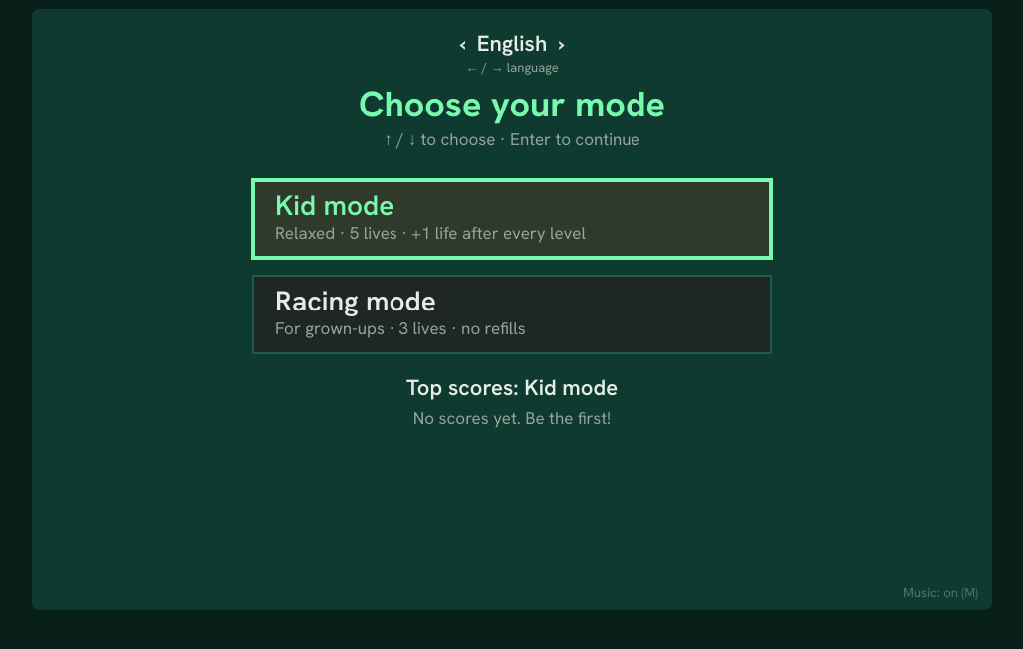
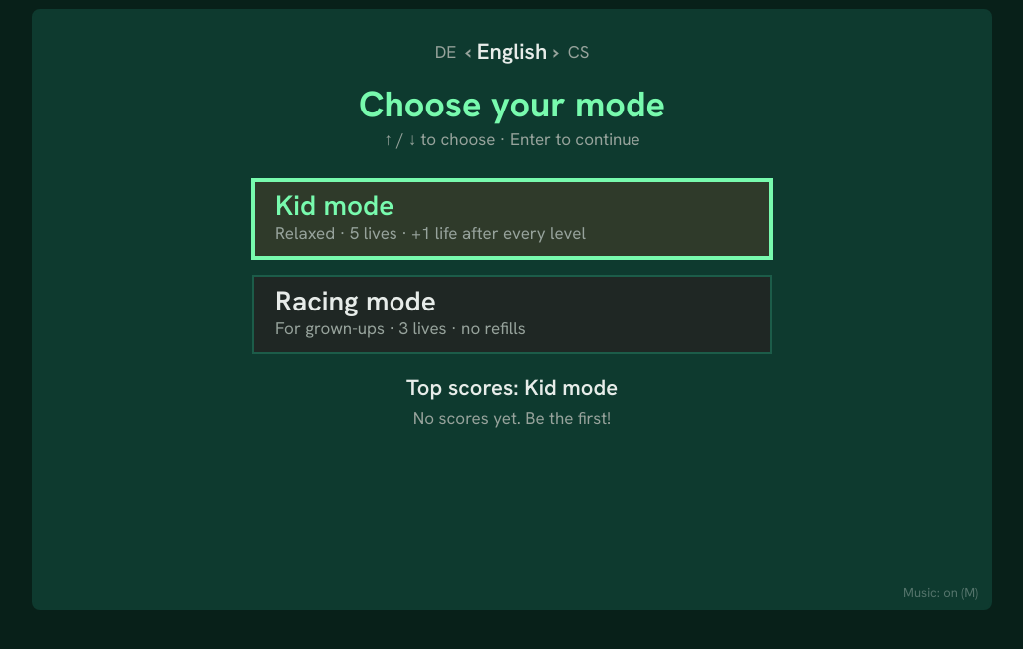
Before and after one commit to wineorvibecoder/petrol-station, a plain HTML site: page index.html in a window 1280 px wide. Shown: the part 123-772 px from the top of the page, without its empty margins (128-1151 px from the left). Drawn offline with Linux system fonts and the light colour scheme.

Commit message:
Menu language selector: show neighbour languages, drop hint line
Replace the translated '<- / -> language' hint (a Czech 'jazyk' is no
help to a German/British player) with the adjacent options as codes:
prev-abbrev <  Active  > next-abbrev, e.g. 'CS  Deutsch  EN'. The
codes show where the arrows lead. Removed the now-unused langHint keys.

Co-Authored-By: Claude Opus 4.8 <noreply@anthropic.com>

```diff
--- a/game.js
+++ b/game.js
@@ -377,7 +377,6 @@
       menuHint: "↑ / ↓ to choose · Enter to continue",
       musicOn: "Music: on (M)",
       musicOff: "Music: off (M)",
-      langHint: "← / → language",
       topScores: "Top scores: {mode}",
       noScoresMenu: "No scores yet. Be the first!",
       howToPlay: "How to play",
@@ -419,7 +418,6 @@
       menuHint: "↑ / ↓ výběr · Enter pokračovat",
       musicOn: "Hudba: zapnutá (M)",
       musicOff: "Hudba: vypnutá (M)",
-      langHint: "← / → jazyk",
       topScores: "Nejlepší skóre: {mode}",
       noScoresMenu: "Zatím žádné skóre. Buď první!",
       howToPlay: "Jak hrát",
@@ -469,7 +467,6 @@
       menuHint: "↑ / ↓ wählen · Enter weiter",
       musicOn: "Musik: an (M)",
       musicOff: "Musik: aus (M)",
-      langHint: "← / → Sprache",
       topScores: "Bestenliste: {mode}",
       noScoresMenu: "Noch keine Punkte. Sei der Erste!",
       howToPlay: "So wird gespielt",
@@ -1631,13 +1628,31 @@
     ctx.textAlign = "center";
     ctx.textBaseline = "middle";
 
-    // Language selector (← / → cycles through the available languages).
-    ctx.fillStyle = COLORS.text;
-    ctx.font = font(TYPE.label);
-    ctx.fillText("‹  " + LANG_NAMES[state.lang] + "  ›", width / 2, 34);
-    ctx.fillStyle = COLORS.textDim;
-    ctx.font = font(TYPE.small);
-    ctx.fillText(t("langHint"), width / 2, 58);
+    // Language selector: prev-abbrev ‹ Active › next-abbrev (← / → cycles).
+    // The neighbours show where the arrows lead, so no translated hint line is
+    // needed (a Czech "jazyk" wouldn't help a German or British player).
+    const langs = CONFIG.languages;
+    const li = langs.indexOf(state.lang);
+    const prevAbbr = langs[(li - 1 + langs.length) % langs.length].toUpperCase();
+    const nextAbbr = langs[(li + 1) % langs.length].toUpperCase();
+    const segs = [
+      [prevAbbr + "  ", font(TYPE.caption), COLORS.textDim],
+      ["‹ ", font(TYPE.label), COLORS.textDim],
+      [LANG_NAMES[state.lang], font(TYPE.label), COLORS.text],
+      [" ›", font(TYPE.label), COLORS.textDim],
+      ["  " + nextAbbr, font(TYPE.caption), COLORS.textDim],
+    ];
+    let segTotal = 0;
+    segs.forEach((s) => { ctx.font = s[1]; segTotal += ctx.measureText(s[0]).width; });
+    let segX = width / 2 - segTotal / 2;
+    ctx.textAlign = "left";
+    segs.forEach((s) => {
+      ctx.font = s[1];
+      ctx.fillStyle = s[2];
+      ctx.fillText(s[0], segX, 42);
+      segX += ctx.measureText(s[0]).width;
+    });
+    ctx.textAlign = "center";
 
     ctx.fillStyle = COLORS.electric;
     ctx.font = font(TYPE.h1);
--- a/index.html
+++ b/index.html
@@ -20,6 +20,6 @@
   </div>
 
   <!-- Single entry point; game.js wires everything together on load. -->
-  <script src="game.js?v=22"></script>
+  <script src="game.js?v=23"></script>
 </body>
 </html>
```
